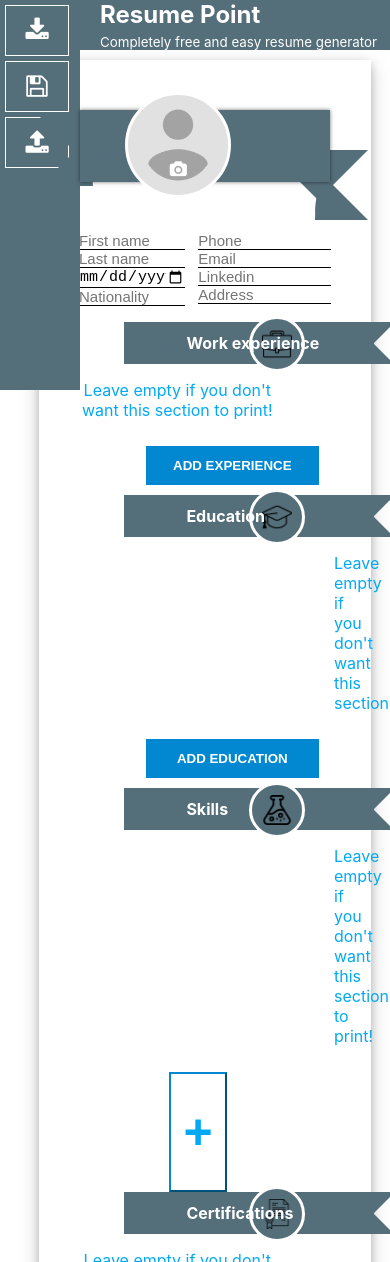
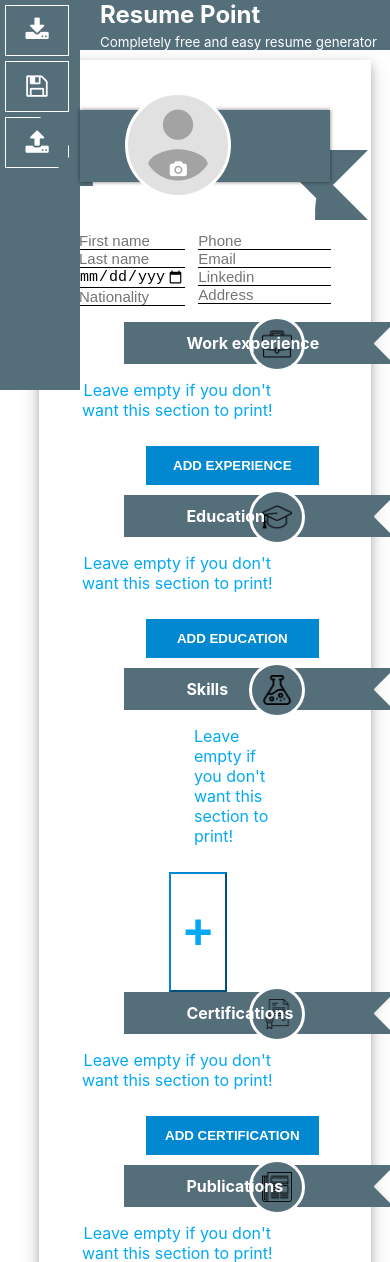
Before and after one commit to nahid1991/bud, a React (Create React App) app: page / in a window 390 px wide. Shown: the top 1262 px of the page. Built offline with nearby package versions, Linux system fonts and the light colour scheme.

Commit message:
styling changed

```diff
--- a/public/index.html
+++ b/public/index.html
@@ -61,13 +61,13 @@
 <!--    <div style="width: 320px; height: 50px; z-index: 10000; float: right;">-->
 <!--      <script type="text/javascript">-->
 <!--        atOptions = {-->
-<!--          'key' : '28b43feab827b677a1435a0f200de8d1',-->
+<!--          'key' : '9b7a17f0ec4953e414041f07d9ba7305',-->
 <!--          'format' : 'iframe',-->
 <!--          'height' : 50,-->
 <!--          'width' : 320,-->
 <!--          'params' : {}-->
 <!--        };-->
-<!--        document.write('<scr' + 'ipt type="text/javascript" src="http' + (location.protocol === 'https:' ? 's' : '') + '://www.topdisplaynetwork.com/28b43feab827b677a1435a0f200de8d1/invoke.js"></scr' + 'ipt>');-->
+<!--        document.write('<scr' + 'ipt type="text/javascript" src="http' + (location.protocol === 'https:' ? 's' : '') + '://www.topdisplaynetwork.com/9b7a17f0ec4953e414041f07d9ba7305/invoke.js"></scr' + 'ipt>');-->
 <!--      </script>-->
 <!--    </div>-->
 
--- a/src/components/General/Educations.js
+++ b/src/components/General/Educations.js
@@ -19,7 +19,7 @@
     return (
       <div style={styles.root}>
         {this.props.education.length === 0 ? <div style={{width: "100%"}}>
-          <p style={{color: "#03a9f4", paddingLeft: "265px", textAlign: "left"}}>Leave empty if you don't want this section</p>
+          <p style={{color: "#03a9f4"}}>Leave empty if you don't want this section to print!</p>
         </div> : null}
         {this.props.education.map((obj) => {
           return <Education key={obj.id} onDelete={this.props.handleChange} id={obj.id}
--- a/src/components/General/Skills.js
+++ b/src/components/General/Skills.js
@@ -20,8 +20,8 @@
   render() {
     return (
       <div style={styles.root}>
-        {this.props.skills.length === 0 ? <div style={{width: "100%", paddingLeft: "0px"}}>
-          <p style={{color: "#03a9f4", textAlign: "left", paddingLeft: "165px"}}>
+        {this.props.skills.length === 0 ? <div style={{width: "100%", textAlign: "left"}} className="noskillstext">
+          <p style={{color: "#03a9f4"}}>
             Leave empty if you don't want this section to print!</p>
         </div> : null}
         {this.props.skills.map((obj) => {
--- a/src/index.css
+++ b/src/index.css
@@ -386,6 +386,9 @@
     .subskillsecondcol {
         margin-right: 15px;
     }
+    .noskillstext {
+        padding-left: 25px;
+    }
 }
 
 @media(min-width: 770px) and
@@ -396,6 +399,9 @@
     .subskillsecondcol {
         margin-right: 15px;
     }
+    .noskillstext {
+        padding-left: 25px;
+    }
 }
 
 @media (min-width: 1400px) {
@@ -405,4 +411,7 @@
     .subskillsecondcol {
         margin-right: 0px;
     }
+    .noskillstext {
+        padding-left: 162px
+    }
 }
```
